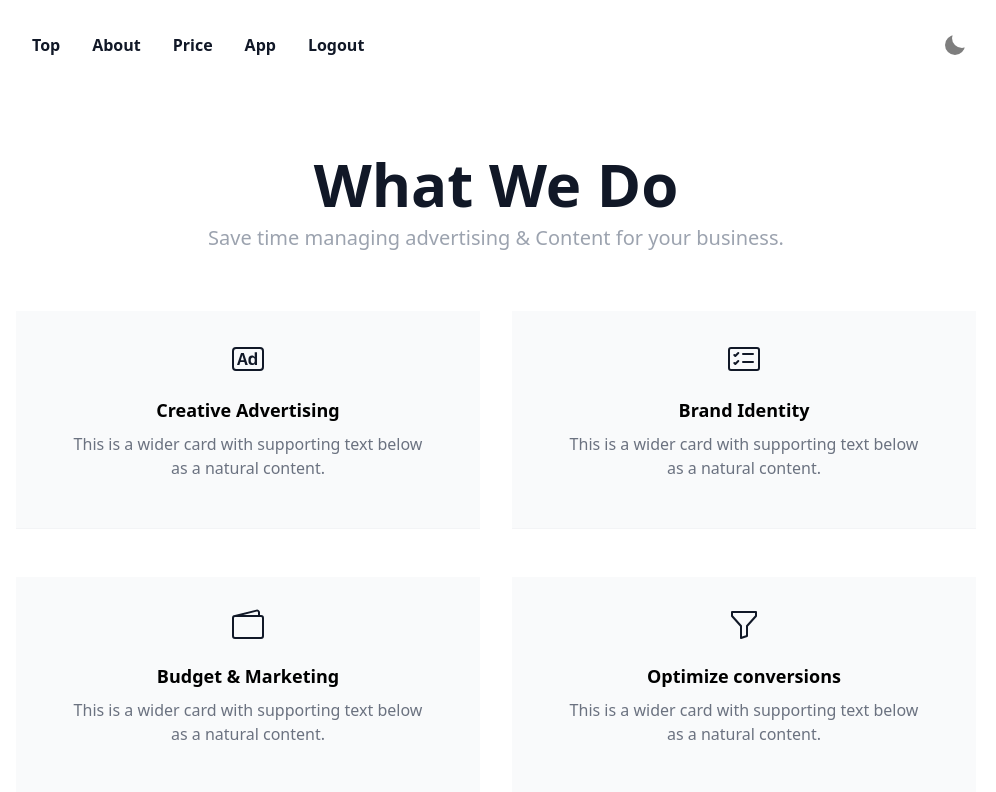
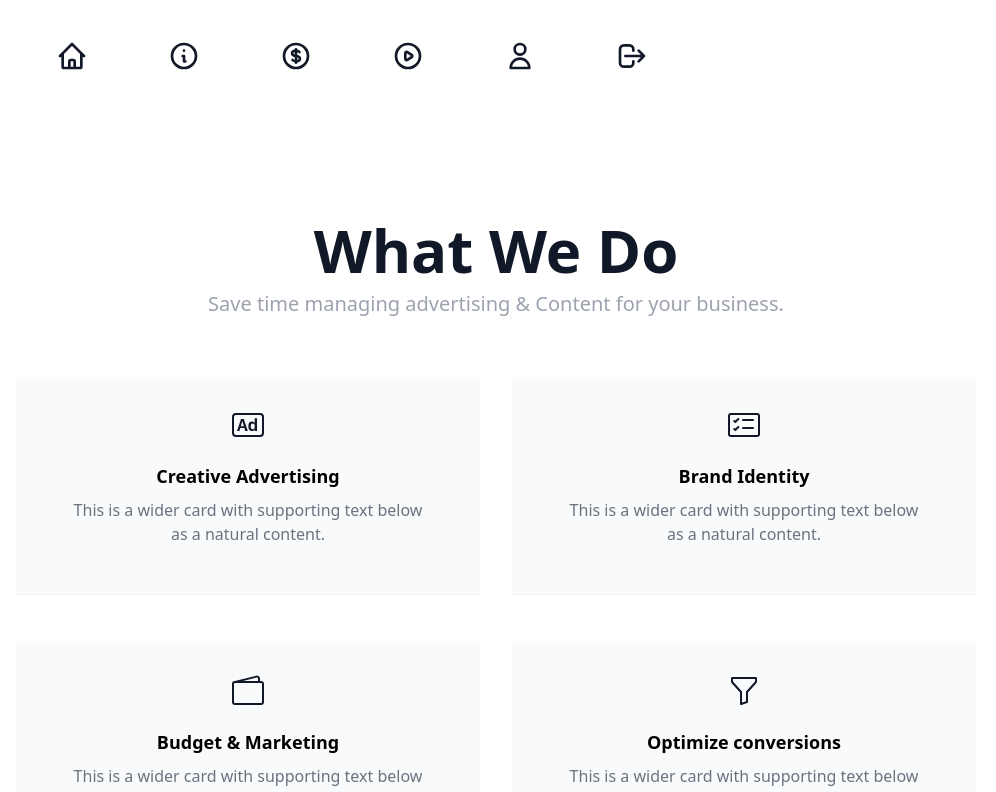
Before and after one commit to NaokiYazawa/caco, a Next.js app: page /about in a window 1280 px wide. Shown: the top 792 px of the page, without its empty margins (144-1140 px from the left). Built offline with nearby package versions, Linux system fonts and the light colour scheme; no server answers; sample sign-in values are in the browser's storage; what @tailwindcss/typography would draw is missing.

Commit message:
created mypage

```diff
--- a/components/Layout.tsx
+++ b/components/Layout.tsx
@@ -2,7 +2,7 @@ import React from 'react';
 import { MetaProps } from '../types/layout';
 import Head from './Head';
 import Navigation from './Navigation';
-import ThemeSwitch from './ThemeSwitch';
+// import ThemeSwitch from './ThemeSwitch';
 
 type LayoutProps = {
   children: React.ReactNode;
@@ -19,7 +19,7 @@ const Layout = ({ children, customMeta }: LayoutProps): JSX.Element => {
         <div className='max-w-5xl px-8 mx-auto'>
           <div className='flex items-center justify-between py-6'>
             <Navigation />
-            <ThemeSwitch />
+            {/* <ThemeSwitch /> */}
           </div>
         </div>
       </header>
--- a/components/Navigation.tsx
+++ b/components/Navigation.tsx
@@ -1,31 +1,70 @@
 import Link from 'next/link';
 import React from 'react';
 import { signIn, signOut, useSession } from 'next-auth/react';
+import {
+  InformationCircleIcon,
+  CurrencyDollarIcon,
+  HomeIcon,
+  LogoutIcon,
+  LoginIcon,
+  PlayIcon,
+  UserIcon,
+} from '@heroicons/react/outline';
 
 const Navigation = (): JSX.Element => {
   const { data: session, status } = useSession();
   return (
-    <nav>
+    <nav className='flex flex-grow justify-evenly max-w-2xl'>
       <Link href='/'>
-        <a className='text-gray-900 font-bold dark:text-white px-1 sm:px-4 py-4'>
+        <a className='text-gray-900 h-8 font-bold dark:text-white sm:px-4 py-4'>
+          <div className='flex flex-col items-center cursor-pointer group w-12 sm:w-20'>
+            <HomeIcon className='h-8 mb-1 group-hover:animate-bounce' />
+            <p className='opacity-0 group-hover:opacity-100 tracking-widest'>
               Top
+            </p>
+          </div>
         </a>
       </Link>
       <Link href='/about'>
-        <a className='text-gray-900 font-bold dark:text-white px-1 sm:px-4 py-4'>
+        <a className='text-gray-900 font-bold dark:text-white sm:px-4 py-4'>
+          <div className='flex flex-col items-center cursor-pointer group w-12 sm:w-20'>
+            <InformationCircleIcon className='h-8 mb-1 group-hover:animate-bounce' />
+            <p className='opacity-0 group-hover:opacity-100 tracking-widest'>
               About
+            </p>
+          </div>
         </a>
       </Link>
       <Link href='/price'>
-        <a className='text-gray-900 font-bold dark:text-white px-1 sm:px-4 py-4'>
+        <a className='text-gray-900 font-bold dark:text-white sm:px-4 py-4'>
+          <div className='flex flex-col items-center cursor-pointer group w-12 sm:w-20'>
+            <CurrencyDollarIcon className='h-8 mb-1 group-hover:animate-bounce' />
+            <p className='opacity-0 group-hover:opacity-100 tracking-widest'>
               Price
+            </p>
+          </div>
         </a>
       </Link>
       {status !== 'loading' && session && (
         <>
           <Link href='/app'>
-            <a className='text-gray-900 font-bold dark:text-white px-1 sm:px-4 py-4'>
+            <a className='text-gray-900 font-bold dark:text-white sm:px-4 py-4'>
+              <div className='flex flex-col items-center cursor-pointer group w-12 sm:w-20'>
+                <PlayIcon className='h-8 mb-1 group-hover:animate-bounce' />
+                <p className='opacity-0 group-hover:opacity-100 tracking-widest'>
                   App
+                </p>
+              </div>
+            </a>
+          </Link>
+          <Link href='/mypage'>
+            <a className='text-gray-900 font-bold dark:text-white sm:px-4 py-4'>
+              <div className='flex flex-col items-center cursor-pointer group w-12 sm:w-20'>
+                <UserIcon className='h-8 mb-1 group-hover:animate-bounce' />
+                <p className='opacity-0 group-hover:opacity-100 tracking-widest'>
+                  MyPage
+                </p>
+              </div>
             </a>
           </Link>
           <Link href=''>
@@ -35,9 +74,14 @@ const Navigation = (): JSX.Element => {
                   callbackUrl: '/',
                 })
               }
-              className='text-gray-900 font-bold dark:text-white px-1 sm:px-4 py-4'
+              className='text-gray-900 font-bold dark:text-white sm:px-4 py-4'
             >
+              <div className='flex flex-col items-center cursor-pointer group w-12 sm:w-20'>
+                <LogoutIcon className='h-8 mb-1 group-hover:animate-bounce' />
+                <p className='opacity-0 group-hover:opacity-100 tracking-widest'>
                   Logout
+                </p>
+              </div>
             </a>
           </Link>
         </>
@@ -46,9 +90,14 @@ const Navigation = (): JSX.Element => {
         <Link href=''>
           <a
             onClick={() => signIn()}
-            className='text-gray-900 font-bold dark:text-white px-1 sm:px-4 py-4'
+            className='text-gray-900 font-bold dark:text-white sm:px-4 py-4'
           >
+            <div className='flex flex-col items-center cursor-pointer group w-12 sm:w-20'>
+              <LoginIcon className='h-8 mb-1 group-hover:animate-bounce' />
+              <p className='opacity-0 group-hover:opacity-100 tracking-widest'>
                 Sign In
+              </p>
+            </div>
           </a>
         </Link>
       )}
--- a/package.json
+++ b/package.json
@@ -16,6 +16,7 @@
     "test-all": "npm run check-format && npm run check-lint && npm run check-types"
   },
   "dependencies": {
+    "@heroicons/react": "^1.0.6",
     "@next-auth/prisma-adapter": "^1.0.3",
     "@prisma/client": "3.15.0",
     "@tailwindcss/typography": "^0.4.1",
--- /dev/null
+++ b/pages/mypage.tsx
@@ -0,0 +1,54 @@
+import { GetServerSideProps } from 'next';
+import { getSession } from 'next-auth/react';
+import React from 'react';
+import Layout from '../components/Layout';
+import prisma from '../lib/prisma';
+
+export const MyPage = (props): JSX.Element => {
+  return (
+    <Layout>
+      {props.results.map((result) => (
+        <article key={result.id} className='mt-12'>
+          <section className='body-font overflow-hidden'>
+            <div className='container p-5'>
+              <div className='-my-8 divide-y-2 divide-gray-100'>
+                <div className='py-5 flex flex-wrap md:flex-nowrap'>
+                  <div className='md:w-56 md:mb-0 mb-4 flex-shrink-0 flex flex-col'>
+                    <span className='mt-1 text-sm'>{result.createdAt}</span>
+                  </div>
+                  <div className='md:flex-grow'>
+                    <h2 className='text-2xl font-medium title-font mb-2'>
+                      {result.prompt}
+                    </h2>
+                    <p className='leading-relaxed'>{result.snippet}</p>
+                  </div>
+                </div>
+              </div>
+            </div>
+          </section>
+        </article>
+      ))}
+    </Layout>
+  );
+};
+
+export const getServerSideProps: GetServerSideProps = async ({ req, res }) => {
+  const session = await getSession({ req });
+  if (!session) {
+    res.statusCode = 401;
+    return { props: { articles: null } };
+  }
+
+  const data = await prisma.result.findMany({
+    where: {
+      user: { email: session.user.email },
+    },
+  });
+  const results = JSON.parse(JSON.stringify(data));
+
+  return {
+    props: { results },
+  };
+};
+
+export default MyPage;
```
Also changed, not shown: 2 other files (tests, documents, lock files or other folders). Lines whose indentation alone changed are shown as unchanged.
